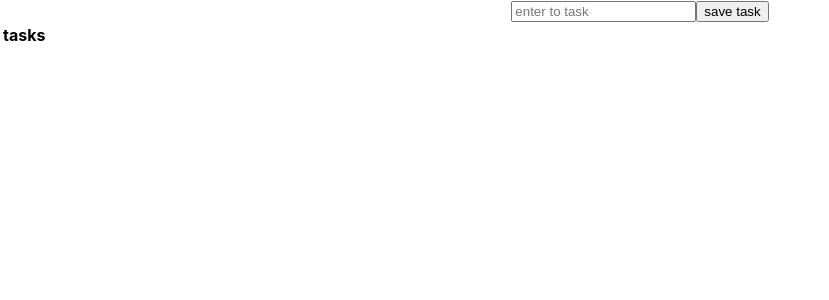
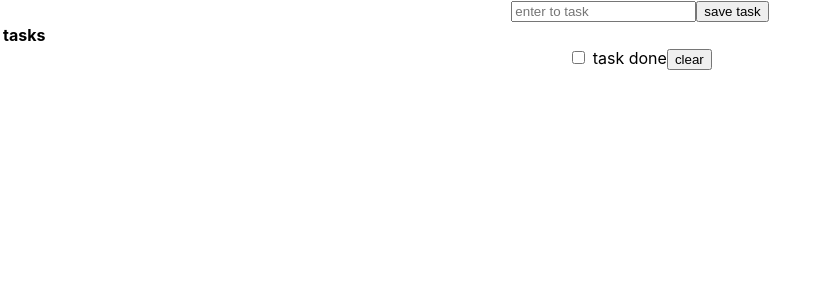
Before and after one commit to enriqueee99/task-aplication, a React (Create React App) app: page / in a window 1280 px wide. Shown: the top 300 px of the page, without its empty margins (0-829 px from the left). Built offline with nearby package versions, Linux system fonts and the light colour scheme.

Commit message:
eliminando tareas

```diff
--- a/src/App.js
+++ b/src/App.js
@@ -2,11 +2,12 @@ import { useState, useEffect } from "react";
 import "./App.css";
 import { TaskCreator } from "./components/TaskCreator";
 import { TaskTable} from "./components/TaskTable";
+import { VisibilityControl } from "./components/VisibilityControl";
 
 function App() {
 //elimine los objetos de ejemplo
   const [tasksItems, setTaskItems] = useState([]);
-
+  const [showCompleted, setShowCompleted] = useState(false)
 
 function createNewTask(taskName) {
   if(!tasksItems.find(task => task.name === taskName)){
@@ -15,7 +16,6 @@ function createNewTask(taskName) {
     alert('esta tarea ya esta creada')
   }
 }
-
 
   const toggleTask = task =>{
     setTaskItems(
@@ -30,6 +30,11 @@ function createNewTask(taskName) {
       }
   }, [])
 
+  const cleanTask = () =>{
+    setTaskItems(tasksItems.filter(task => !task.done))
+    setShowCompleted(false)
+  }
+
   useEffect(() =>{  //useefet se ejecuta cada que cambia una variable TaskItems
     localStorage.setItem('tasks', JSON.stringify(tasksItems));
   }, [tasksItems])
@@ -37,8 +42,19 @@ function createNewTask(taskName) {
   return (
     <div className="App">
     <TaskCreator createNewTask = {createNewTask} />
+
     <TaskTable tasks = {tasksItems} toggleTask = {toggleTask}/>
+    <VisibilityControl
+      isChecked = {showCompleted}
+      setShowCompleted={(checked) => setShowCompleted(checked)}
+      cleanTask = {cleanTask}
+    />
 
+    {
+      showCompleted === true &&(
+        <TaskTable tasks = {tasksItems} toggleTask = {toggleTask} showCompleted={showCompleted}/>
+      )
+    }
     </div>
   );
 }
--- a/src/components/TaskTable.js
+++ b/src/components/TaskTable.js
@@ -1,11 +1,11 @@
 import {TaskRow} from './TaskRow'
-export const TaskTable = (({tasks, toggleTask}) =>{
+export const TaskTable = (({tasks, toggleTask, showCompleted = false}) =>{
 
   const TaskTableRows = (doneValue) =>{
     console.log(doneValue)
     return(
       tasks.
-      filter(task => task.done === false).
+      filter(task => task.done === doneValue).
       map(task  =>(
         <TaskRow task={task} key={task.name}
         toggleTask = {toggleTask}
@@ -22,7 +22,7 @@ export const TaskTable = (({tasks, toggleTask}) =>{
         </thead>
         <tbody>
           {
-          TaskTableRows(false)
+          TaskTableRows(showCompleted) //showcompleted es un booleano para saber si la tarea esta hecha o no
           }
         </tbody>
        </table>
--- /dev/null
+++ b/src/components/VisibilityControl.js
@@ -0,0 +1,20 @@
+export const VisibilityControl = ({isChecked ,setShowCompleted, cleanTask}) =>{
+
+    const handleDelete = () =>{
+        if(window.confirm('are you sure delete it?')){
+            cleanTask()
+        }
+    }
+
+    return(
+        <div>
+        <input checked = {isChecked} type="checkbox" onChange={(e) => setShowCompleted(e.target.checked)}/>
+        {" "}
+        <label>task done</label>
+
+        <button onClick={handleDelete}>
+            clear
+        </button>
+      </div>
+    )
+}
```
